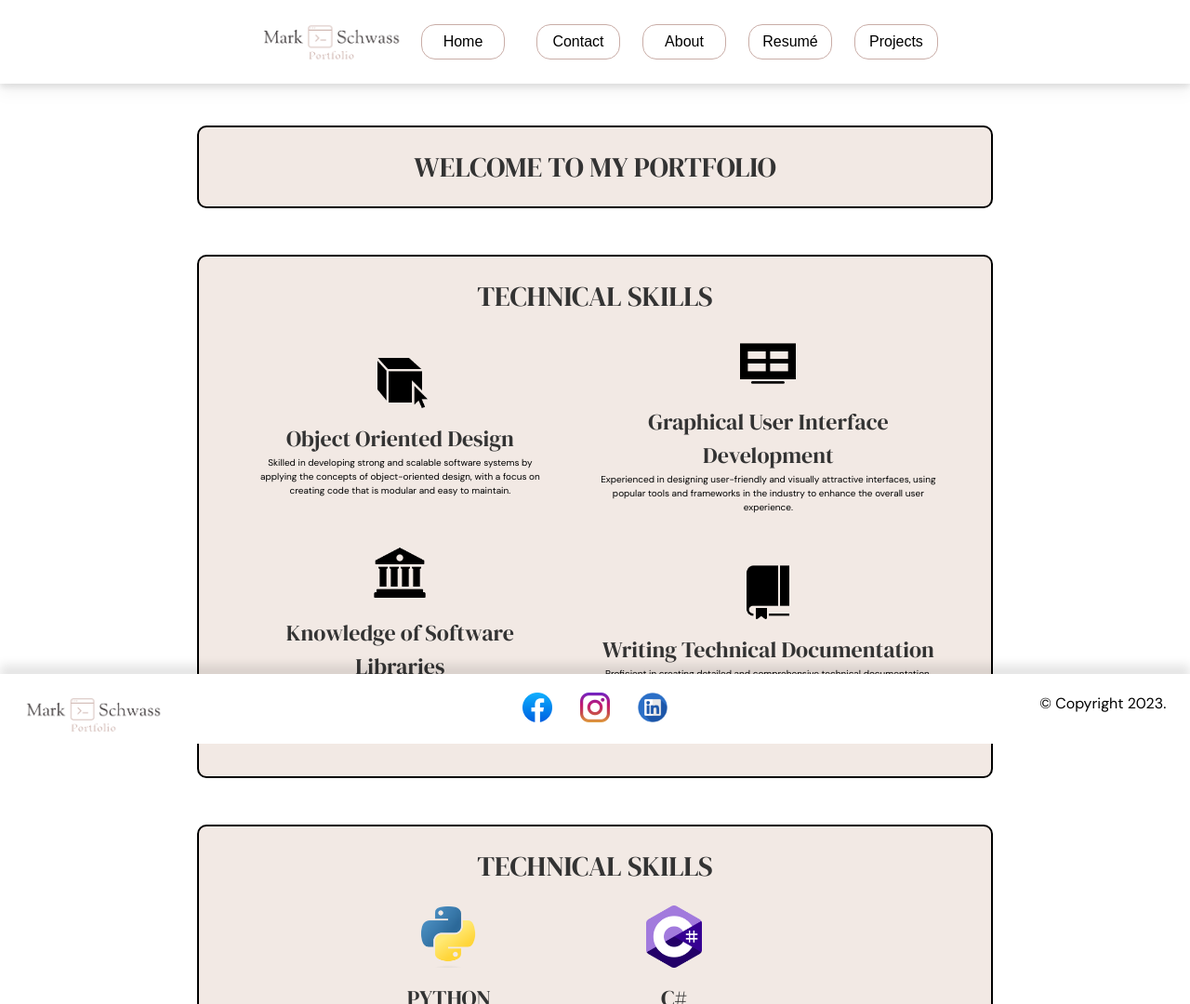
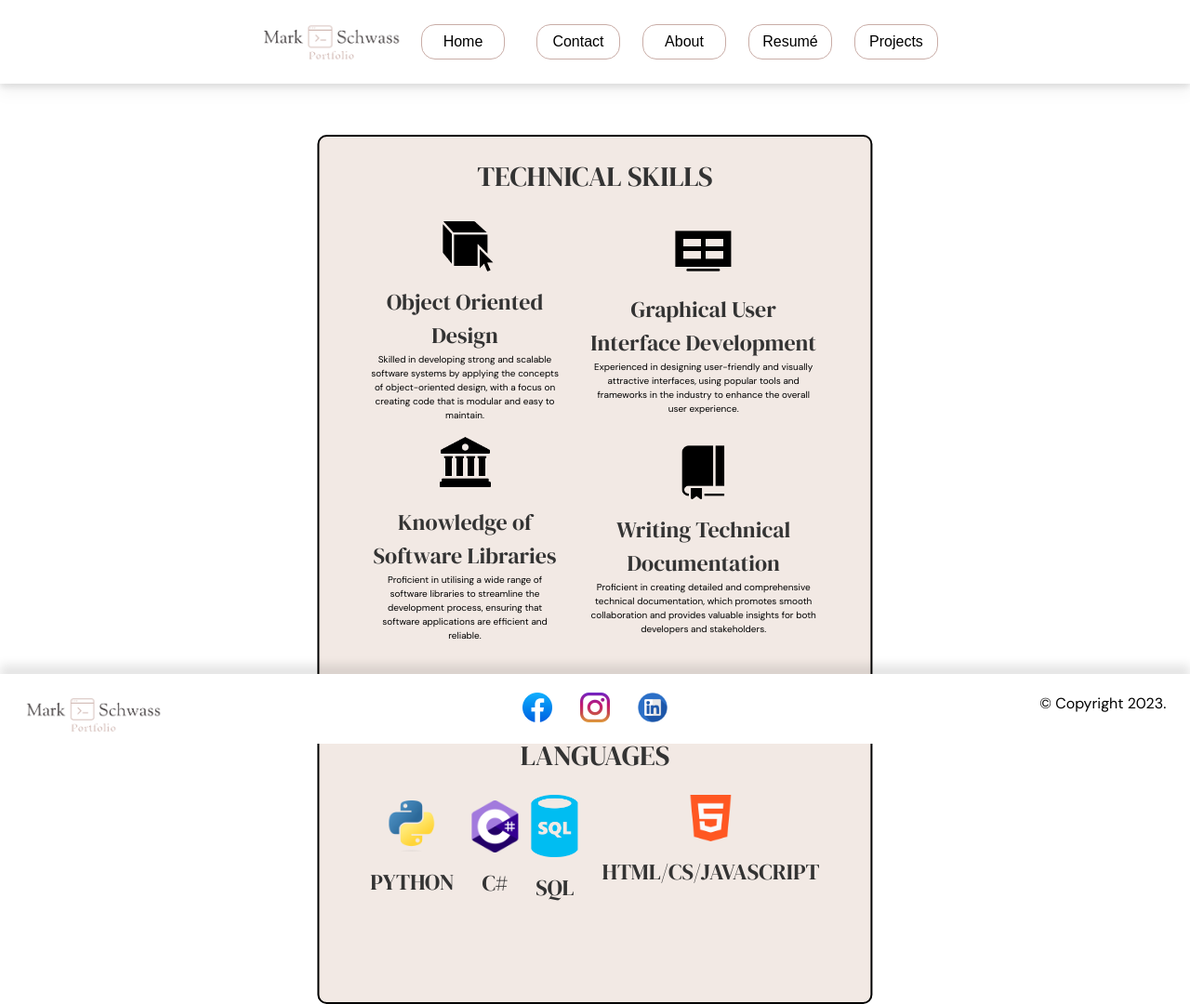
Before and after one commit to MarkwSch/C-WT-AT3-PROJ, a website: page resume.html in a window 1280 px wide. Shown: the whole page at 93% size. Before the commit the page ends 800 px from the top, so only its background shows below. Drawn offline with Linux system fonts and the light colour scheme.

Commit message:
feat(all_pages): bug fixes

```diff
--- a/assets/css/style.css
+++ b/assets/css/style.css
@@ -277,7 +277,6 @@ nav {
 	grid-column: 1/3;
 	width: 100%;
 	z-index: 50;
-	padding: 20;
   }
 
   .resume-item-header > p{
@@ -287,6 +286,15 @@ nav {
   .resume-img {
 	max-width: 60px;
 	min-width: 50px;
+	max-height: 100%;
+	margin-left: auto;
+	margin-right: auto;
+	display: block;
+  }
+
+  .resume-img-item1 {
+	max-width: 50px;
+	min-width: 30px;
 	max-height: 100%;
 	margin-left: auto;
 	margin-right: auto;
@@ -322,6 +330,11 @@ footer {
     bottom: 0px;
 	padding: 20;
   }
+
+.footer-resume {
+	position: relative;
+}
+
 .footer-logo {
 	position: absolute;
 	left: 2%;
@@ -522,7 +535,7 @@ footer {
 	  }
 
 	  .resume-img {
-		max-width: 30px;
+		max-width: 50px;
 		min-width: 20px;
 		display: block;
 	  }
@@ -546,9 +559,11 @@ footer {
 		display: grid;
 		gap: 50px;
 		padding: 20px;
-		grid-template-columns: auto;
+		grid-template-columns: auto auto;
 		gap: 20px;
 		width: 100%;
+		grid-template-columns: repeat(2, 1fr);
+		justify-content: center;
 	}
 
 	.resume-inside-item {
@@ -775,15 +790,15 @@ footer {
 	  /* Resume Page Container */
 	.resume-container {
 		display: grid;
-		gap: 50px;
-		padding: 20px;
+		gap: 20px;
+		padding: 30px;
 		grid-template-columns: auto auto;
-		position: absolute;
-		top: calc(50% + 75px);
+		position: relative;
+		top: 350px;
 		left: 50%;
 		transform: translate(-50%, -50%);
 		width: 70%;
-		height: 90%;
+		height: 100%;
 		vertical-align: middle;
 		justify-content: center;
 		justify-content: center;
@@ -792,18 +807,17 @@ footer {
 
 	.resume-inside-container {
 		display: grid;
-		gap: 50px;
 		padding: 20px;
 		grid-template-columns: auto auto;
-		gap: 20px;
 	}
 
 	.resume-inside-languages {
 		display: grid;
-		gap: 50px;
 		padding: 20px;
-		grid-template-columns: auto auto;
+		grid-template-columns: auto auto auto auto;
 		margin-bottom: 50px;
+		grid-template-columns: repeat(4, 1fr);
+	justify-content: center;
 	}
 
 	.resume-inside-languages-item {
@@ -828,7 +842,6 @@ footer {
 		justify-content: center;
 		align-items: center;
 		border-radius: 10px;
-		height: 100%;
 	}
 
 	.stacked-text > h2 {
@@ -838,6 +851,11 @@ footer {
 	.stacked-text > p {
 		font-size: 10;
 	  }
+
+	.resume-inside-languages-item1 {
+		display: inline-flex;
+		flex-direction: column;
+	}
 
 	/* Project Page Container */
 	.project-container {
--- a/resume.html
+++ b/resume.html
@@ -5,7 +5,7 @@
     <link rel="stylesheet" href="../assets/css/meyer-reset.css">
     <link rel="stylesheet" href="./assets/css/site.css">
     <link rel="stylesheet" href="../assets/css/style.css">
-    <title>Mark Schwass | Resume</title>
+    <title>Mark Schwass | Home</title>
 </head>
 <body>
     <header class="navheader">
@@ -45,9 +45,6 @@
 <main>
     <div class="resume-container">
         <div class="resume-item-header">
-            <h2>WELCOME TO MY PORTFOLIO</h2>
-        </div>
-        <div class="resume-item-header">
             <h2>TECHNICAL SKILLS</h2>
             <div class="resume-inside-container">
                 <div class="resume-inside-item">
@@ -81,30 +78,30 @@
             </div>
         </div>
         <div class="resume-item-header">
-            <h2>TECHNICAL SKILLS</h2>
+            <h2>LANGUAGES</h2>
             <div class="resume-inside-languages">
                 <div class="resume-inside-languages-item">
-                    <img class ="resume-img" src="./assets/img/python-logo.png">
+                    <img class ="resume-img-item1" src="./assets/img/python-logo.png">
                     <div class="stacked-text">
                         <h2>PYTHON</h2>
                     </div>
                 </div>
                 <div class="resume-inside-languages-item">
-                    <img class ="resume-img" src="./assets/img/c-sharp-icon.png">
+                    <img class ="resume-img-item1" src="./assets/img/c-sharp-icon.png">
                     <div class="stacked-text">
                         <h2>C#</h2>
 
                     </div>
                 </div>
                 <div class="resume-inside-languages-item">
-                    <img class ="resume-img" src="./assets/img/sql-icon.png">
+                    <img class ="resume-img-item1" src="./assets/img/sql-icon.png">
                     <div class="stacked-text">
                         <h2>SQL</h2>
 
                     </div>
                 </div>
-                <div class="resume-inside-languages-item">
-                    <img class ="resume-img" src="./assets/img/html-icon.png">
+                <div class="resume-inside-languages-item1">
+                    <img class ="resume-img-item1" src="./assets/img/html-icon.png">
                     <div class="stacked-text">
                         <h2>HTML/CS/JAVASCRIPT</h2>
                     </div>
```
